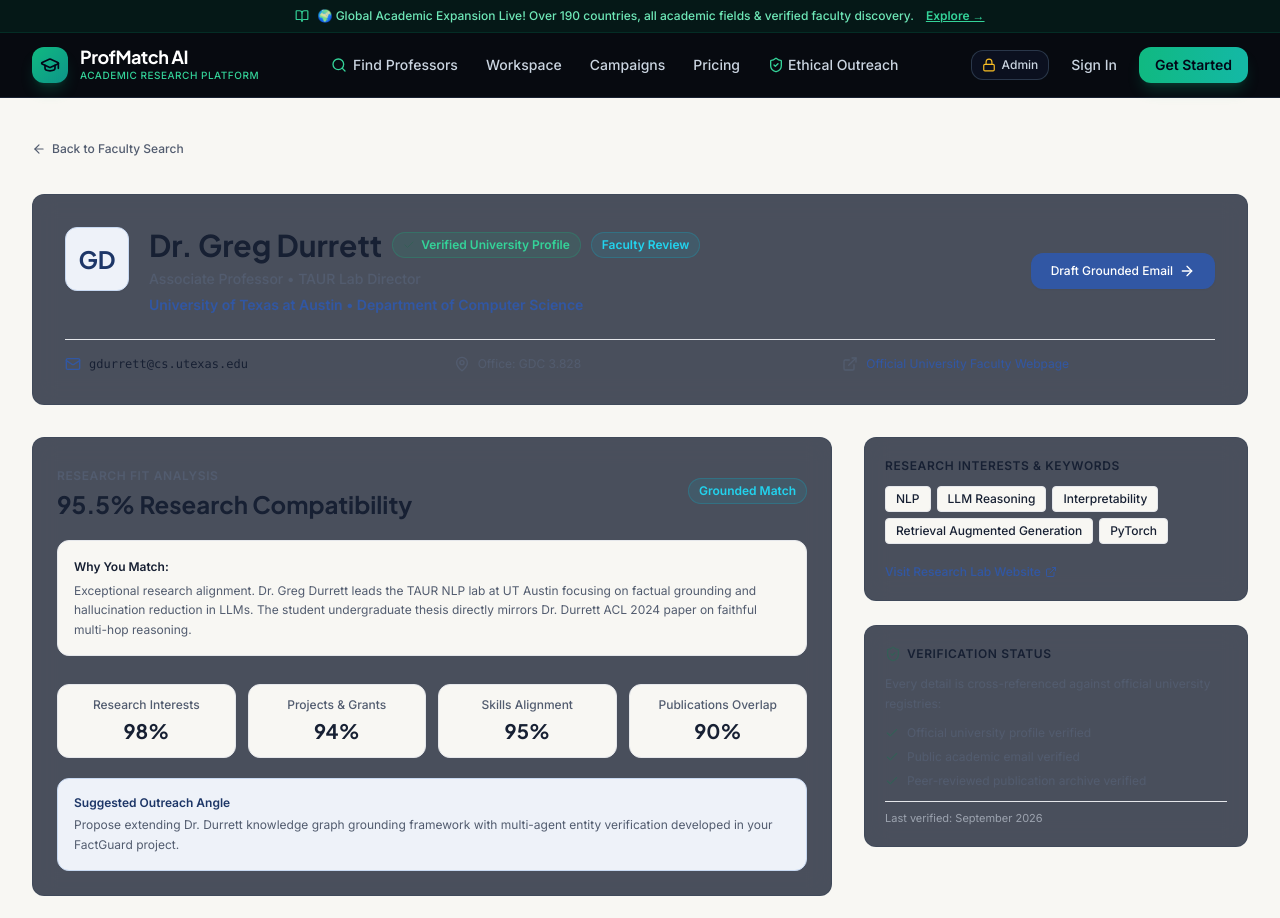
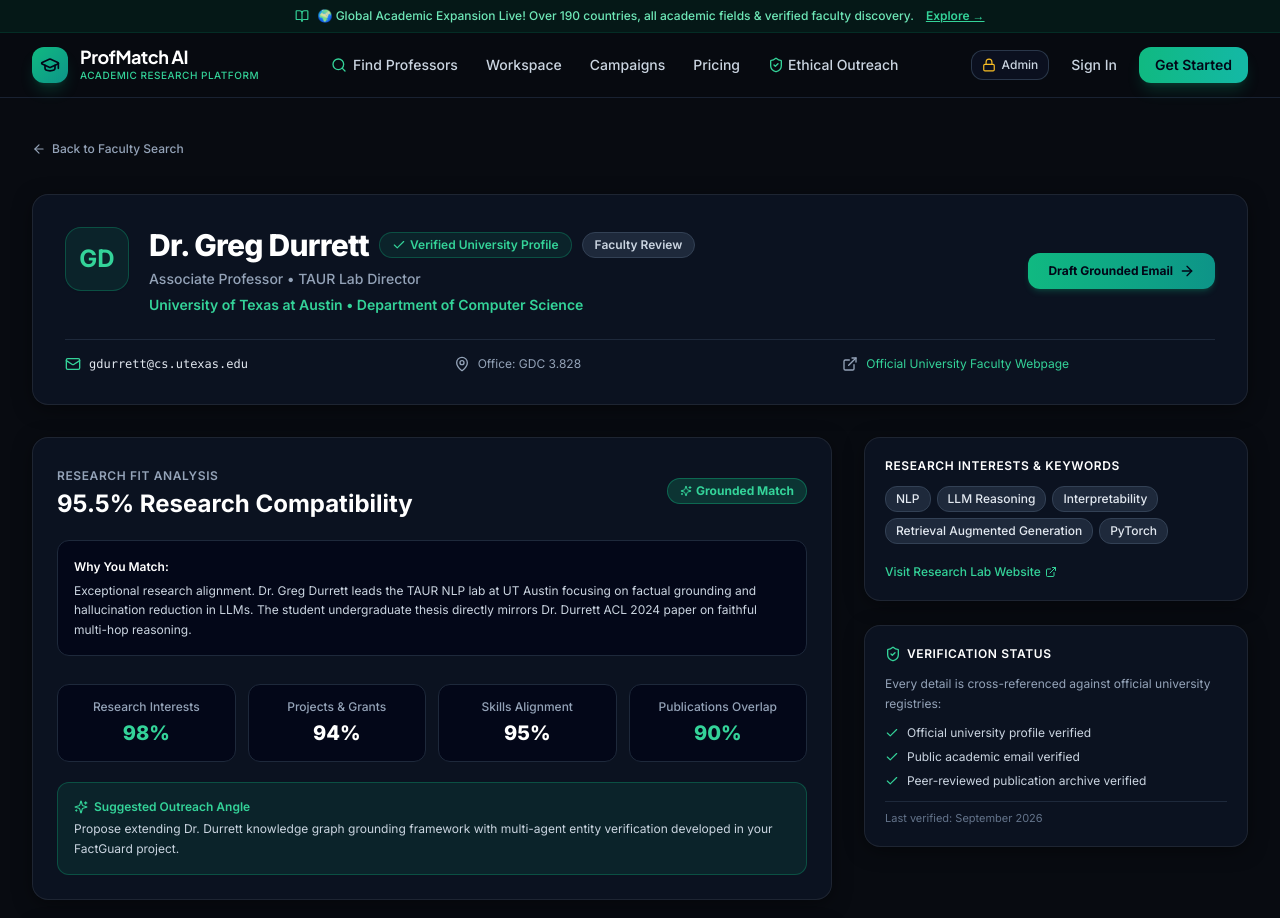
Before and after one commit to suleman197/Profmatch-Ai, a Next.js app: page /professors/prof_1 in a window 1280 px wide. Shown: the top 918 px of the page. Built offline with nearby package versions, Linux system fonts and the light colour scheme; no server answers; the database is empty.

Commit message:
style: update professor detail page and ethical outreach page to website dark theme

```diff
--- a/app/professors/[id]/page.tsx
+++ b/app/professors/[id]/page.tsx
@@ -13,7 +13,8 @@ import {
   Bookmark,
   Check,
   Layers,
-  ArrowLeft
+  ArrowLeft,
+  Sparkles
 } from 'lucide-react';
 import { formatScore } from '@/lib/utils';
 
@@ -26,40 +27,41 @@ export default function ProfessorDetailPage({ params }: { params: { id: string }
   }
 
   return (
-    <div className="max-w-7xl mx-auto px-4 sm:px-6 lg:px-8 py-10 space-y-8 bg-[#F8F7F3] text-[#172033]">
+    <div className="min-h-screen bg-[#080B11] text-slate-100 py-10">
+      <div className="max-w-7xl mx-auto px-4 sm:px-6 lg:px-8 space-y-8">
         {/* Back Link */}
         <div>
-        <Link href="/search" className="inline-flex items-center gap-1.5 text-xs font-medium text-[#525C6F] hover:text-[#172033] transition-colors">
+          <Link href="/search" className="inline-flex items-center gap-1.5 text-xs font-medium text-slate-400 hover:text-white transition-colors">
             <ArrowLeft className="w-3.5 h-3.5" /> Back to Faculty Search
           </Link>
         </div>
 
         {/* Professor Header Profile Card */}
-      <div className="academic-card p-6 sm:p-8 bg-white border border-[#E5E7EB] space-y-6">
+        <div className="glass-panel bg-slate-900/60 border border-slate-800 rounded-2xl p-6 sm:p-8 space-y-6 shadow-xl">
           <div className="flex flex-col md:flex-row items-start md:items-center justify-between gap-6">
             <div className="flex items-start gap-5">
-            <div className="w-16 h-16 rounded-xl bg-[#EEF2F9] border border-[#C7D8F1] flex items-center justify-center font-serif font-bold text-[#1D3667] text-2xl shadow-sm shrink-0">
+              <div className="w-16 h-16 rounded-2xl bg-emerald-500/10 border border-emerald-500/30 flex items-center justify-center font-bold text-emerald-400 text-2xl shadow-sm shrink-0">
                 {prof.name.split(' ').map((n) => n[0]).slice(1, 3).join('')}
               </div>
               <div className="space-y-1.5">
                 <div className="flex flex-wrap items-center gap-2.5">
-                <h1 className="font-serif text-2xl sm:text-3xl font-bold text-[#172033]">{prof.name}</h1>
-                <span className="badge-verified">
-                  <Check className="w-3 h-3 text-[#355E57]" /> Verified University Profile
+                  <h1 className="text-2xl sm:text-3xl font-extrabold text-white tracking-tight">{prof.name}</h1>
+                  <span className="inline-flex items-center gap-1 px-3 py-1 rounded-full text-xs font-semibold bg-emerald-500/10 text-emerald-400 border border-emerald-500/30">
+                    <Check className="w-3.5 h-3.5 text-emerald-400" /> Verified University Profile
                   </span>
-                <span className="badge-recruiting">
+                  <span className="inline-flex items-center gap-1 px-3 py-1 rounded-full text-xs font-semibold bg-slate-800 text-slate-300 border border-slate-700">
                     {prof.recruiting_status === 'ACTIVELY_RECRUITING' ? 'Actively Recruiting' : 'Faculty Review'}
                   </span>
                 </div>
-              <p className="text-xs sm:text-sm text-[#525C6F] font-medium">{prof.title} &bull; {prof.position}</p>
-              <p className="text-xs sm:text-sm font-semibold text-[#3157A4]">{prof.university_name} &bull; {prof.department_name}</p>
+                <p className="text-xs sm:text-sm text-slate-400 font-medium">{prof.title} &bull; {prof.position}</p>
+                <p className="text-xs sm:text-sm font-semibold text-emerald-400">{prof.university_name} &bull; {prof.department_name}</p>
               </div>
             </div>
 
             <div className="flex items-center gap-3 w-full md:w-auto">
               <Link
                 href={`/outreach/generate?professorId=${prof.id}`}
-              className="flex-1 md:flex-none px-5 py-2.5 rounded-lg bg-[#3157A4] hover:bg-[#264687] text-white font-medium text-xs shadow-sm flex items-center justify-center gap-1.5 transition-colors"
+                className="flex-1 md:flex-none px-5 py-2.5 rounded-xl bg-gradient-to-r from-emerald-500 to-teal-600 hover:from-emerald-400 hover:to-teal-500 text-slate-950 font-bold text-xs shadow-md shadow-emerald-500/20 flex items-center justify-center gap-1.5 transition-all"
               >
                 Draft Grounded Email <ArrowRight className="w-4 h-4" />
               </Link>
@@ -67,18 +69,18 @@ export default function ProfessorDetailPage({ params }: { params: { id: string }
           </div>
 
           {/* Contact & Official Verification Links */}
-        <div className="grid grid-cols-1 sm:grid-cols-3 gap-4 pt-4 border-t border-[#E5E7EB] text-xs">
-          <div className="flex items-center gap-2 text-[#525C6F]">
-            <Mail className="w-4 h-4 text-[#3157A4] shrink-0" />
-            <span className="font-mono text-[#172033]">{prof.email || 'Verified via Portal'}</span>
+          <div className="grid grid-cols-1 sm:grid-cols-3 gap-4 pt-4 border-t border-slate-800 text-xs">
+            <div className="flex items-center gap-2 text-slate-400">
+              <Mail className="w-4 h-4 text-emerald-400 shrink-0" />
+              <span className="font-mono text-slate-200">{prof.email || 'Verified via Portal'}</span>
             </div>
-          <div className="flex items-center gap-2 text-[#525C6F]">
-            <MapPin className="w-4 h-4 text-[#525C6F] shrink-0" />
+            <div className="flex items-center gap-2 text-slate-400">
+              <MapPin className="w-4 h-4 text-slate-400 shrink-0" />
               <span>Office: {prof.office || 'Main Department Hall'}</span>
             </div>
-          <div className="flex items-center gap-2 text-[#525C6F]">
-            <ExternalLink className="w-4 h-4 text-[#525C6F] shrink-0" />
-            <a href={prof.profile_url} target="_blank" rel="noreferrer" className="text-[#3157A4] hover:underline truncate">
+            <div className="flex items-center gap-2 text-slate-400">
+              <ExternalLink className="w-4 h-4 text-slate-400 shrink-0" />
+              <a href={prof.profile_url} target="_blank" rel="noreferrer" className="text-emerald-400 hover:underline truncate">
                 Official University Faculty Webpage
               </a>
             </div>
@@ -90,57 +92,57 @@ export default function ProfessorDetailPage({ params }: { params: { id: string }
           {/* Left Column: Research Compatibility & Publications (8 cols) */}
           <div className="lg:col-span-8 space-y-6">
             {/* Match Breakdown Card */}
-          <div className="academic-card p-6 bg-white border border-[#E5E7EB] space-y-5">
+            <div className="glass-panel bg-slate-900/60 border border-slate-800 rounded-2xl p-6 space-y-5 shadow-xl">
               <div className="flex items-center justify-between">
                 <div>
-                <span className="text-xs font-semibold text-[#525C6F] uppercase tracking-wider">Research Fit Analysis</span>
-                <h2 className="font-serif text-2xl font-bold text-[#172033] mt-0.5">{match.overall_score}% Research Compatibility</h2>
+                  <span className="text-xs font-semibold text-slate-400 uppercase tracking-wider">Research Fit Analysis</span>
+                  <h2 className="text-2xl font-bold text-white mt-0.5">{match.overall_score}% Research Compatibility</h2>
                 </div>
-              <span className="badge-recruiting">
-                Grounded Match
+                <span className="inline-flex items-center gap-1 px-3 py-1 rounded-full text-xs font-bold bg-emerald-500/20 text-emerald-400 border border-emerald-500/40">
+                  <Sparkles className="w-3 h-3 text-emerald-400" /> Grounded Match
                 </span>
               </div>
 
-            <div className="text-xs text-[#525C6F] leading-relaxed bg-[#F8F7F3] p-4 rounded-lg border border-[#E5E7EB]">
-              <span className="font-semibold text-[#172033] block mb-1">Why You Match:</span>
+              <div className="text-xs text-slate-300 leading-relaxed bg-slate-950/80 p-4 rounded-xl border border-slate-800">
+                <span className="font-semibold text-white block mb-1">Why You Match:</span>
                 {match.explanation}
               </div>
 
-            {/* Restrained Dimensional Scores (Requirement #19) */}
+              {/* Dimensional Scores */}
               <div className="grid grid-cols-2 sm:grid-cols-4 gap-3 pt-2">
-              <div className="p-3 rounded-lg bg-[#F8F7F3] border border-[#E5E7EB] text-center">
-                <p className="text-xs text-[#525C6F] font-medium">Research Interests</p>
-                <p className="font-serif text-xl font-bold text-[#172033] mt-1">{match.research_score}%</p>
+                <div className="p-3.5 rounded-xl bg-slate-950/80 border border-slate-800 text-center">
+                  <p className="text-xs text-slate-400 font-medium">Research Interests</p>
+                  <p className="text-xl font-extrabold text-emerald-400 mt-1">{match.research_score}%</p>
                 </div>
-              <div className="p-3 rounded-lg bg-[#F8F7F3] border border-[#E5E7EB] text-center">
-                <p className="text-xs text-[#525C6F] font-medium">Projects &amp; Grants</p>
-                <p className="font-serif text-xl font-bold text-[#172033] mt-1">{match.project_score}%</p>
+                <div className="p-3.5 rounded-xl bg-slate-950/80 border border-slate-800 text-center">
+                  <p className="text-xs text-slate-400 font-medium">Projects &amp; Grants</p>
+                  <p className="text-xl font-extrabold text-white mt-1">{match.project_score}%</p>
                 </div>
-              <div className="p-3 rounded-lg bg-[#F8F7F3] border border-[#E5E7EB] text-center">
-                <p className="text-xs text-[#525C6F] font-medium">Skills Alignment</p>
-                <p className="font-serif text-xl font-bold text-[#172033] mt-1">{match.skills_score}%</p>
+                <div className="p-3.5 rounded-xl bg-slate-950/80 border border-slate-800 text-center">
+                  <p className="text-xs text-slate-400 font-medium">Skills Alignment</p>
+                  <p className="text-xl font-extrabold text-white mt-1">{match.skills_score}%</p>
                 </div>
-              <div className="p-3 rounded-lg bg-[#F8F7F3] border border-[#E5E7EB] text-center">
-                <p className="text-xs text-[#525C6F] font-medium">Publications Overlap</p>
-                <p className="font-serif text-xl font-bold text-[#172033] mt-1">{match.publication_score}%</p>
+                <div className="p-3.5 rounded-xl bg-slate-950/80 border border-slate-800 text-center">
+                  <p className="text-xs text-slate-400 font-medium">Publications Overlap</p>
+                  <p className="text-xl font-extrabold text-emerald-400 mt-1">{match.publication_score}%</p>
                 </div>
               </div>
 
               {/* Suggested Outreach Angle */}
-            <div className="p-4 rounded-lg bg-[#EEF2F9] border border-[#C7D8F1] space-y-1 text-xs">
-              <h3 className="font-semibold text-[#1D3667] flex items-center gap-1.5">
-                Suggested Outreach Angle
+              <div className="p-4 rounded-xl bg-emerald-500/10 border border-emerald-500/30 space-y-1 text-xs">
+                <h3 className="font-semibold text-emerald-400 flex items-center gap-1.5">
+                  <Sparkles className="w-3.5 h-3.5" /> Suggested Outreach Angle
                 </h3>
-              <p className="text-[#525C6F] leading-relaxed">
-                {match.breakdown?.suggested_angle || 'Connect your graduate thesis with the professor recent 2026 publications.'}
+                <p className="text-slate-300 leading-relaxed">
+                  {match.breakdown?.suggested_angle || 'Connect your graduate thesis with the professor recent publications.'}
                 </p>
               </div>
             </div>
 
             {/* Verified Publications */}
-          <div className="academic-card p-6 bg-white border border-[#E5E7EB] space-y-4">
-            <h3 className="font-serif text-lg font-bold text-[#172033] flex items-center gap-2">
-              <BookOpen className="w-4 h-4 text-[#3157A4]" />
+            <div className="glass-panel bg-slate-900/60 border border-slate-800 rounded-2xl p-6 space-y-4 shadow-xl">
+              <h3 className="text-lg font-bold text-white flex items-center gap-2">
+                <BookOpen className="w-4 h-4 text-emerald-400" />
                 Selected Recent Publications
               </h3>
 
@@ -156,16 +158,16 @@ export default function ProfessorDetailPage({ params }: { params: { id: string }
                     url: 'https://scholar.google.com',
                   }
                 ]).map((pub, idx) => (
-                <div key={idx} className="p-4 rounded-lg bg-[#F8F7F3] border border-[#E5E7EB] space-y-2 text-xs">
+                  <div key={idx} className="p-4 rounded-xl bg-slate-950/80 border border-slate-800 space-y-2 text-xs">
                     <div className="flex items-start justify-between gap-3">
-                    <h4 className="font-semibold text-[#172033] leading-snug">{pub.title}</h4>
-                    <span className="px-2 py-0.5 rounded text-[11px] font-medium bg-white text-[#525C6F] border border-[#E5E7EB] shrink-0">
+                      <h4 className="font-semibold text-white leading-snug">{pub.title}</h4>
+                      <span className="px-2.5 py-0.5 rounded-full text-[11px] font-medium bg-slate-800 text-slate-300 border border-slate-700 shrink-0">
                         {pub.venue} &bull; {pub.year}
                       </span>
                     </div>
-                  {pub.abstract && <p className="text-[#525C6F] leading-relaxed">{pub.abstract}</p>}
+                    {pub.abstract && <p className="text-slate-400 leading-relaxed">{pub.abstract}</p>}
                     {pub.url && (
-                    <a href={pub.url} target="_blank" rel="noreferrer" className="inline-flex items-center gap-1 text-[#3157A4] hover:underline text-xs pt-1 font-medium">
+                      <a href={pub.url} target="_blank" rel="noreferrer" className="inline-flex items-center gap-1 text-emerald-400 hover:underline text-xs pt-1 font-medium">
                         Open Publication Archive <ExternalLink className="w-3 h-3" />
                       </a>
                     )}
@@ -178,46 +180,47 @@ export default function ProfessorDetailPage({ params }: { params: { id: string }
           {/* Right Column: Lab Info & Official Sources (4 cols) */}
           <div className="lg:col-span-4 space-y-6">
             {/* Lab & Group Profile */}
-          <div className="academic-card p-5 bg-white border border-[#E5E7EB] space-y-3 text-xs">
-            <h3 className="font-semibold text-xs uppercase tracking-wider text-[#172033]">Research Interests &amp; Keywords</h3>
+            <div className="glass-panel bg-slate-900/60 border border-slate-800 rounded-2xl p-5 space-y-3 text-xs shadow-xl">
+              <h3 className="font-semibold text-xs uppercase tracking-wider text-white">Research Interests &amp; Keywords</h3>
               <div className="flex flex-wrap gap-1.5">
                 {prof.keywords.map((kw, i) => (
-                <span key={i} className="px-2.5 py-1 rounded text-xs bg-[#F8F7F3] text-[#172033] border border-[#E5E7EB] font-medium">
+                  <span key={i} className="px-2.5 py-1 rounded-lg text-xs bg-slate-800 text-slate-200 border border-slate-700 font-medium">
                     {kw}
                   </span>
                 ))}
               </div>
               {prof.lab_url && (
-              <a href={prof.lab_url} target="_blank" rel="noreferrer" className="text-[#3157A4] hover:underline inline-flex items-center gap-1 pt-2 font-medium">
+                <a href={prof.lab_url} target="_blank" rel="noreferrer" className="text-emerald-400 hover:underline inline-flex items-center gap-1 pt-2 font-medium">
                   Visit Research Lab Website <ExternalLink className="w-3 h-3" />
                 </a>
               )}
             </div>
 
-          {/* Source Verification Audit Evidence (Section 18) */}
-          <div className="academic-card p-5 bg-white border border-[#E5E7EB] space-y-3 text-xs">
-            <h3 className="font-semibold text-xs uppercase tracking-wider text-[#172033] flex items-center gap-1.5">
-              <ShieldCheck className="w-4 h-4 text-[#355E57]" /> Verification Status
+            {/* Source Verification Audit Evidence */}
+            <div className="glass-panel bg-slate-900/60 border border-slate-800 rounded-2xl p-5 space-y-3 text-xs shadow-xl">
+              <h3 className="font-semibold text-xs uppercase tracking-wider text-white flex items-center gap-1.5">
+                <ShieldCheck className="w-4 h-4 text-emerald-400" /> Verification Status
               </h3>
-            <p className="text-[#525C6F] leading-relaxed">
+              <p className="text-slate-400 leading-relaxed">
                 Every detail is cross-referenced against official university registries:
               </p>
-            <ul className="space-y-2 text-[#525C6F]">
+              <ul className="space-y-2 text-slate-300">
                 <li className="flex items-center gap-2">
-                <Check className="w-3.5 h-3.5 text-[#355E57] shrink-0" />
+                  <Check className="w-3.5 h-3.5 text-emerald-400 shrink-0" />
                   <span>Official university profile verified</span>
                 </li>
                 <li className="flex items-center gap-2">
-                <Check className="w-3.5 h-3.5 text-[#355E57] shrink-0" />
+                  <Check className="w-3.5 h-3.5 text-emerald-400 shrink-0" />
                   <span>Public academic email verified</span>
                 </li>
                 <li className="flex items-center gap-2">
-                <Check className="w-3.5 h-3.5 text-[#355E57] shrink-0" />
+                  <Check className="w-3.5 h-3.5 text-emerald-400 shrink-0" />
                   <span>Peer-reviewed publication archive verified</span>
                 </li>
               </ul>
-            <div className="pt-2 border-t border-[#E5E7EB] text-[11px] text-[#9CA3AF]">
+              <div className="pt-2 border-t border-slate-800 text-[11px] text-slate-500">
                 Last verified: September 2026
+              </div>
             </div>
           </div>
         </div>
```
Also changed, not shown: app/responsible-outreach/page.tsx (+26 -26 lines). Lines whose indentation alone changed are shown as unchanged.
